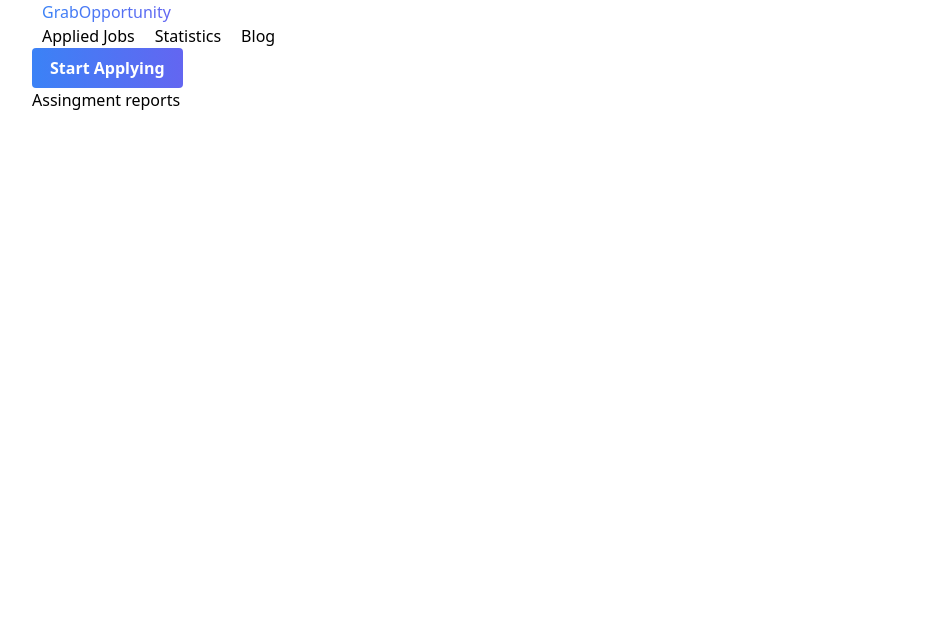
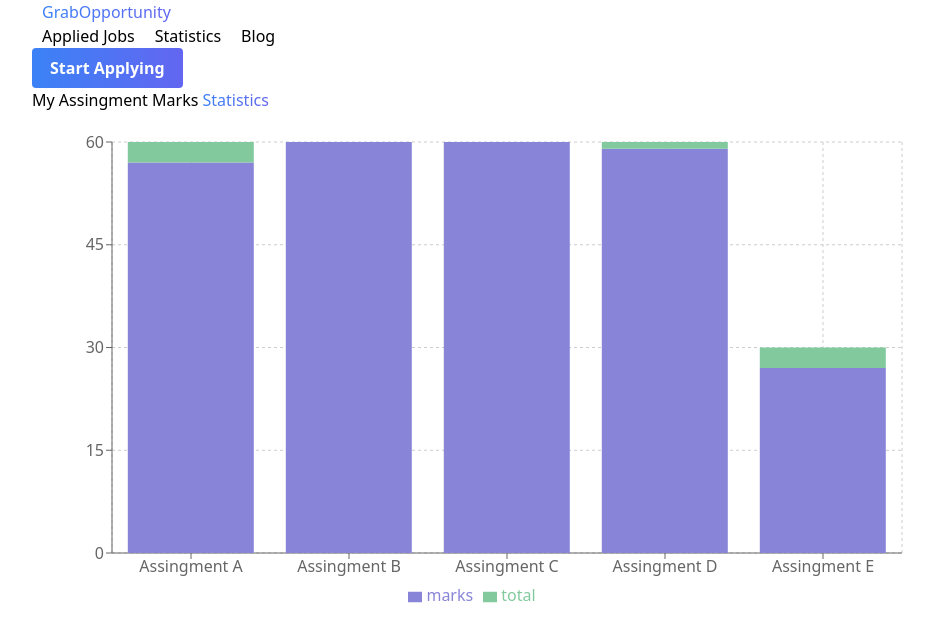
Before and after one commit to SiddikArim/GrabOpportunity, a React (Vite) app: page /statistics in a window 1280 px wide. Shown: the top 642 px of the page, without its empty margins (68-1002 px from the left). Built offline with nearby package versions, Linux system fonts and the light colour scheme.

Commit message:
statistics completed

```diff
--- a/package.json
+++ b/package.json
@@ -16,6 +16,7 @@
     "react-dom": "^18.2.0",
     "react-router-dom": "^6.16.0",
     "react-toastify": "^9.1.3",
+    "recharts": "^2.8.0",
     "sort-by": "^0.0.2"
   },
   "devDependencies": {
--- a/src/Components/AppliedJobs/AppliedJobs.jsx
+++ b/src/Components/AppliedJobs/AppliedJobs.jsx
@@ -11,15 +11,15 @@ const AppliedJobs = () => {
     const [appliedJobs, setAppliedJobs] = useState([]);
     const [displayJobs, setDisplayJobs] = useState([]);
 
-    const handleJobsFilter = filter =>{
-        if(filter === 'all'){
+    const handleJobsFilter = filter => {
+        if (filter === 'all') {
             setDisplayJobs(appliedJobs);
         }
-        else if (filter === 'remote'){
+        else if (filter === 'remote') {
             const remoteJobs = appliedJobs.filter(job => job.remote_or_onsite === 'Remote');
             setDisplayJobs(remoteJobs);
         }
-        else if(filter === 'onsite'){
+        else if (filter === 'onsite') {
             const onsiteJobs = appliedJobs.filter(job => job.remote_or_onsite === 'Onsite');
             setDisplayJobs(onsiteJobs);
         }
@@ -48,23 +48,24 @@ const AppliedJobs = () => {
     }, [jobs])
     return (
         <div>
-            <h2 className="text-2xl">Jobs I applied: {appliedJobs.length}</h2>
-            <details className="dropdown mb-32">
-                <summary className="m-1 text-right mr-10 ">Filter</summary>
-                <ul className="p-2 shadow menu dropdown-content z-[1] bg-base-100 rounded-box w-52 ">
+            <div className='flex justify-end'>
+                <details className="dropdown mt-20  mr-10">
+                    <summary className="m-1  mr-10 ">Filter</summary>
+                    <ul className="p-2 shadow menu dropdown-content  bg-base-100 rounded-box w-52 ">
                         <li className='switch mt-1' onClick={() => handleJobsFilter('all')}><a>All</a></li>
                         <li className='switch mt-1' onClick={() => handleJobsFilter('remote')}><a>Remote</a></li>
                         <li className='switch mt-1' onClick={() => handleJobsFilter('onsite')}><a>onsite</a></li>
                     </ul>
                 </details>
-            <ul className='grid grid-cols-2'>
+            </div>
+            <div className='grid grid-cols-2 '>
                 {
                     displayJobs?.map(jD => <SingleFeatureJob
                         key={jD.id}
                         jD={jD}
                     ></SingleFeatureJob>)
                 }
-            </ul>
+            </div>
         </div>
     );
 };
--- a/src/Components/Header/Header.jsx
+++ b/src/Components/Header/Header.jsx
@@ -1,8 +1,14 @@
-import React from 'react';
+import React, { useRef } from 'react';
+
 import ironman from '../../assets/ironman.png'
 import JobCategoryList from '../JobCategoryList/JobCategoryList';
 import FeaturedJobs from '../FeaturedJobs/FeaturedJobs';
 const Header = () => {
+    const featuredJobsRef = useRef(null);
+    const scrollToFeaturedJobs = () => {
+        // Scroll to the FeaturedJobs component
+        featuredJobsRef.current.scrollIntoView({ behavior: 'smooth' });
+      };
     return (
         <div>
             <div className='flex justify-between background'>
@@ -12,13 +18,13 @@ const Header = () => {
                 <div style={{ width: '570px', height: '520px' }} className='align-baseline my-16 '>
                     <h2 className='text-5xl'>Be an Iron-Man in your  <span className='bg-gradient-to-r from-blue-500 to-indigo-500 bg-clip-text text-transparent'>Career </span></h2>
                     <p className='my-5'>"<span className='textColor font-bold'>Embark on your journey to success!</span> Each job opportunity is a stepping stone to your dreams. Embrace challenges, learn, and grow. Your unique skills are in demand. Believe in your potential, persevere through setbacks, and let every application be a step closer to your professional aspirations. <span className='textColor font-semibold'>Your time is now!</span>"</p>
-                    <button className='switch my-3'>Get Started</button>
+                    <button onClick={scrollToFeaturedJobs} className='switch my-3'>Get Started</button>
                 </div>
             </div>
             <div>
                 <JobCategoryList></JobCategoryList>
             </div>
-            <div>
+            <div ref={featuredJobsRef}>
                 <FeaturedJobs></FeaturedJobs>
             </div>
         </div>
--- a/src/Components/Statistics/Statistics.jsx
+++ b/src/Components/Statistics/Statistics.jsx
@@ -1,11 +1,70 @@
-import React from 'react';
+import React from "react";
+import {
+  BarChart,
+  Bar,
+  XAxis,
+  YAxis,
+  CartesianGrid,
+  Tooltip,
+  Legend
+} from "recharts";
 
-const Statistics = () => {
-    return (
-        <div>
-            <h2>Assingment reports</h2>
-        </div>
-    );
-};
+const data = [
+  {
+    name: "Assingment A",
+    marks: 57,
+    total: 3,
+    amt: 2400
+  },
+  {
+    name: "Assingment B",
+    marks: 60,
+    total: 0,
+    amt: 2210
+  },
+  {
+    name: "Assingment C",
+    marks: 60,
+    total: 0,
+    amt: 2290
+  },
+  {
+    name: "Assingment D",
+    marks: 59,
+    total: 1,
+    amt: 2000
+  },
+  {
+    name: "Assingment E",
+    marks: 27,
+    total: 3,
+    amt: 2181
+  }
+];
 
-export default Statistics;
+export default function App() {
+  return (
+    <div>
+      <h2 className="text-center mt-10 font-bold text-xl underline">My Assingment Marks <span className="textColor text-2xl">Statistics</span></h2>
+      <BarChart
+        width={900}
+        height={500}
+        data={data}
+        margin={{
+          top: 30,
+          right: 30,
+          left: 20,
+          bottom: 5
+        }}
+      >
+        <CartesianGrid strokeDasharray="3 3" />
+        <XAxis dataKey="name" />
+        <YAxis />
+        <Tooltip />
+        <Legend />
+        <Bar dataKey="marks" stackId="a" fill="#8884d8" />
+        <Bar dataKey="total" stackId="a" fill="#82ca9d" />
+      </BarChart>
+    </div>
+  );
+}
```
Also changed, not shown: 1 other file (tests, documents, lock files or other folders). Lines whose indentation alone changed are shown as unchanged.
